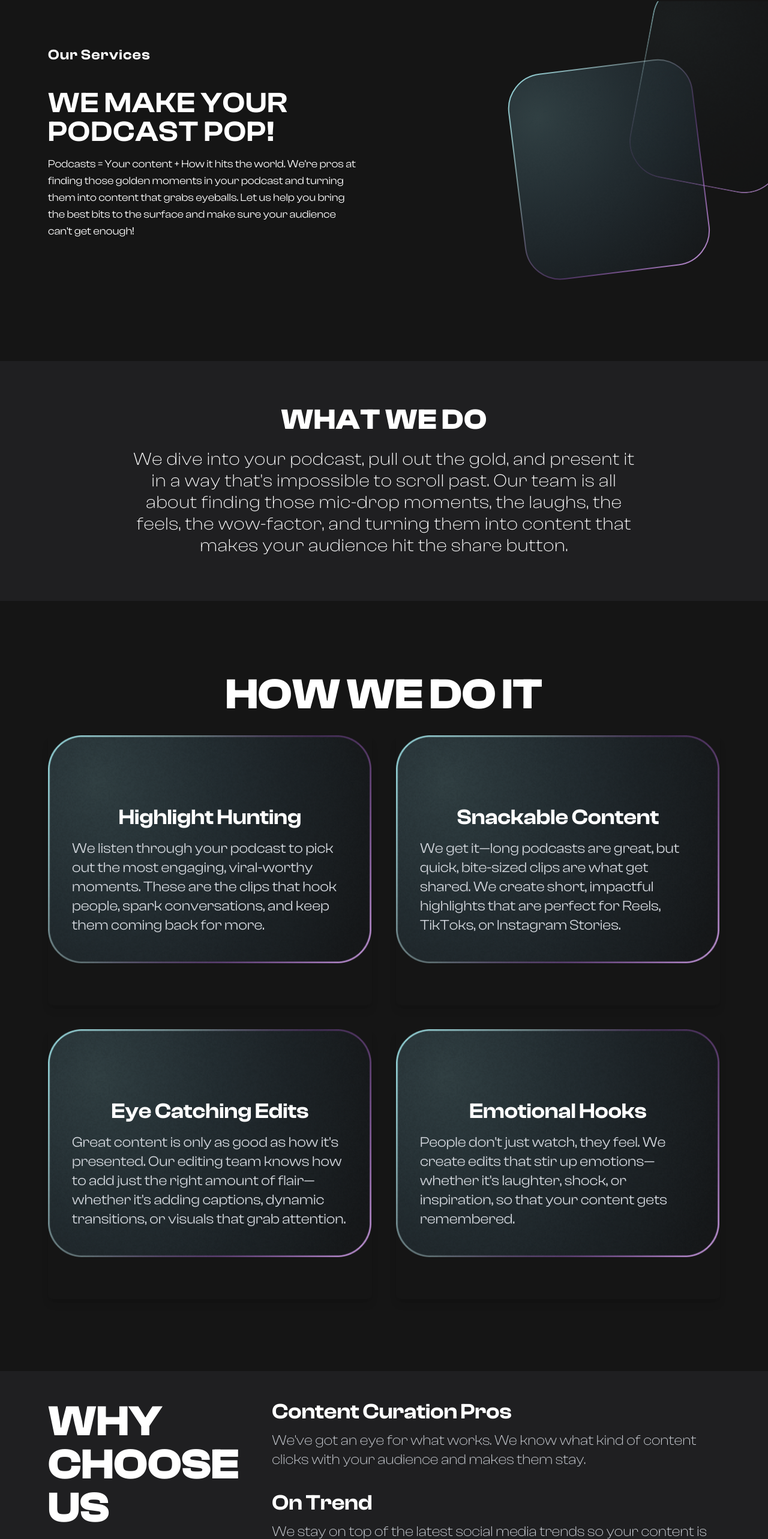
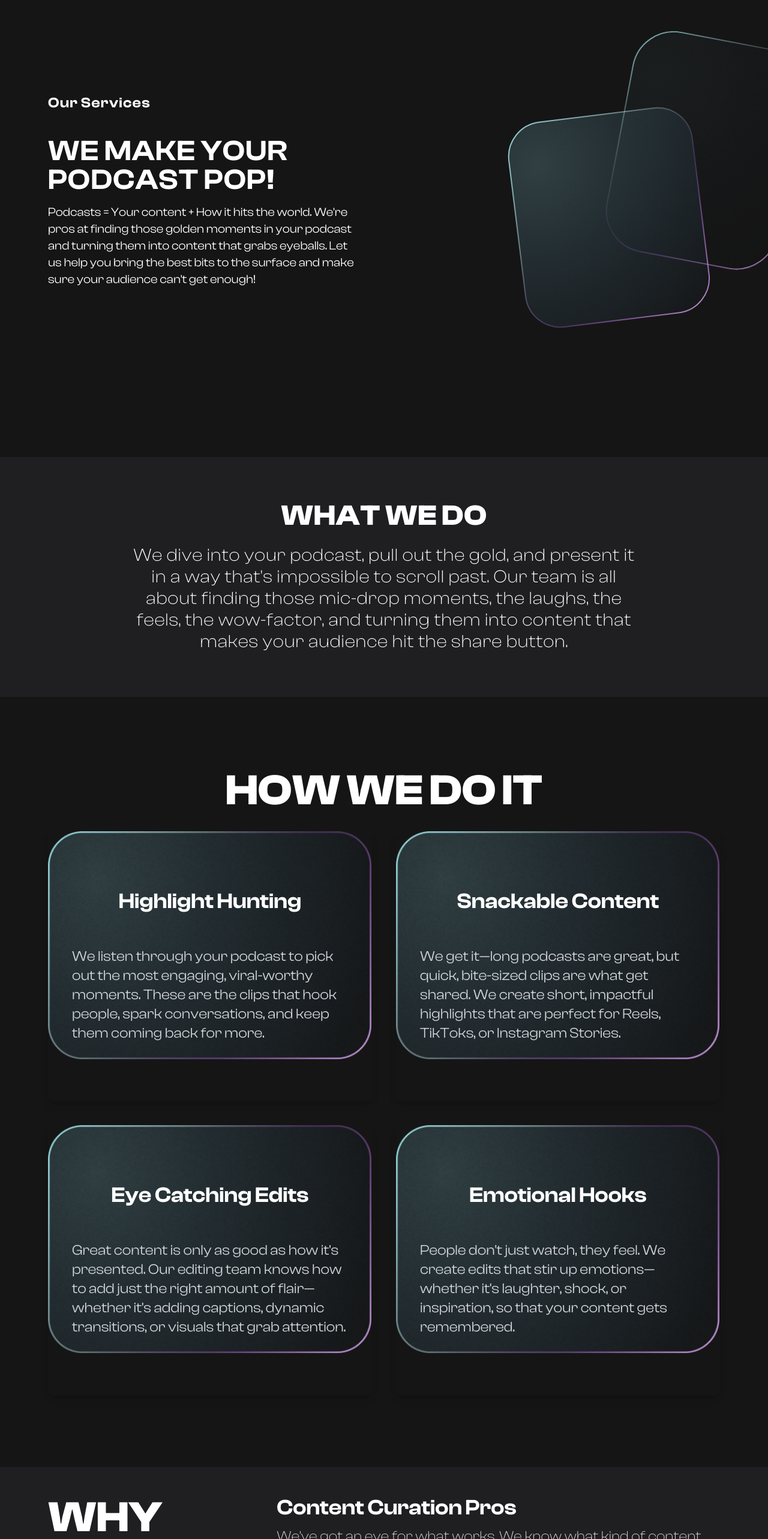
Before and after one commit to AESiR-0/cb-digital, a Next.js app: page /services in a window 1280 px wide. Shown: the part 78-2644 px from the top of the page at 60% size. Built offline with nearby package versions, Linux system fonts and the light colour scheme.

Commit message:
Refactor layout and styling across multiple components: update button positioning, enhance hero section title, adjust service section text alignment, and improve CTA section structure

```diff
--- a/app/components/Button.tsx
+++ b/app/components/Button.tsx
@@ -84,7 +84,7 @@ export function RoundedButton({
         }}
         className={`absolute flex duration-500 ${hover ? "scale-95 opacity-90" : "scale-100 opacity-100"
           } ${section === "CTA"
-            ? "top-2 left-1 md:top-5 md:left-3"
+            ? "top-5 left-3 md:top-5 md:left-3"
             : "top-6 right-16 md:top-7 md:right-20"
           }`}
       >
--- a/app/components/Navbar.tsx
+++ b/app/components/Navbar.tsx
@@ -24,22 +24,53 @@ export const Navbar = () => {
   const [isOpen, setIsOpen] = useState(false);
   const pathName = usePathname();
 
+  const toggleMenu = () => setIsOpen(!isOpen);
+  const closeMenu = () => setIsOpen(false);
+
   return (
     <div className="w-full fixed top-0 z-50 bg-primary">
       <div className="flex items-center justify-between px-5 md:px-20 xl:px-40 2xl:px-60 h-20 text-white max-w-screen-2xl mx-auto">
         {/* Logo */}
-        <Link href="/" onClick={() => setIsOpen(false)}>
+        <Link href="/" onClick={closeMenu}>
           <span className="font-wig text-4xl">CB</span>
         </Link>
 
         {/* Hamburger Menu */}
         <button
-          className="md:hidden focus:outline-none"
-          onClick={() => setIsOpen(!isOpen)}
+          className="md:hidden flex flex-col justify-center items-center space-y-2 focus:outline-none"
+          onClick={toggleMenu}
           aria-label="Toggle menu"
         >
+          <div
+            className={`w-8 h-0.5 bg-white transition-all transform duration-300 ${
+              isOpen ? "rotate-45 translate-y-2" : ""
+            }`}
+          ></div>
+          <div
+            className={`w-8 h-0.5 bg-white transition-all duration-300 ${
+              isOpen ? "opacity-0" : ""
+            }`}
+          ></div>
+          <div
+            className={`w-8 h-0.5 bg-white transition-all transform duration-300 ${
+              isOpen ? "-rotate-45 -translate-y-2" : ""
+            }`}
+          ></div>
+        </button>
+
+        {/* Mobile Menu */}
+        <div
+          className={`fixed inset-0 bg-secondary flex flex-col items-center justify-start py-40 space-y-6 text-lg transition-transform ${
+            isOpen ? "translate-x-0" : "-translate-x-full"
+          } md:hidden overflow-y-hidden h-screen`}
+        >
+          <button
+            className="absolute top-4 right-4 text-white"
+            onClick={closeMenu}
+            aria-label="Close menu"
+          >
             <svg
-            className="w-6 h-6"
+              className="w-8 h-8"
               fill="none"
               stroke="currentColor"
               viewBox="0 0 24 24"
@@ -49,28 +80,28 @@ export const Navbar = () => {
                 strokeLinecap="round"
                 strokeLinejoin="round"
                 strokeWidth={2}
-              d="M4 6h16M4 12h16m-7 6h7"
+                d="M6 18L18 6M6 6l12 12"
               />
             </svg>
           </button>
-
-        {/* Mobile Menu */}
-        <div
-          className={`fixed inset-0 bg-secondary flex flex-col items-center justify-center space-y-6 text-lg transition-transform ${isOpen ? "translate-x-0" : "-translate-x-full"
-            } md:hidden`}
-        >
+          <div className="flex flex-col items-center space-y-6">
             {navItems.map((item: NavItem, index) => (
               <Link
                 key={index}
                 href={item.link}
-              onClick={() => handleClick(item.link)}
-              className={`font-clash font-black ${item.link === pathName ? "text-accent" : "text-secondary-4"
+                onClick={() => {
+                  handleClick(item.link);
+                  closeMenu();
+                }}
+                className={`font-clash font-black ${
+                  item.link === pathName ? "text-accent" : "text-secondary-4"
                 } transition duration-200 hover:scale-95`}
               >
                 {item.title}
                 <div className="bg-accent h-[2px] w-full mt-1 scale-x-0 group-hover:scale-x-100 transition-transform duration-300"></div>
               </Link>
             ))}
+          </div>
         </div>
 
         {/* Desktop Menu */}
@@ -80,12 +111,14 @@ export const Navbar = () => {
               key={index}
               href={item.link}
               onClick={() => handleClick(item.link)}
-              className={`group ${item.link === pathName ? "text-accent" : "text-secondary-4"
+              className={`group ${
+                item.link === pathName ? "text-accent" : "text-secondary-4"
               } transition duration-200 hover:scale-95`}
             >
               {item.title}
               <div
-                className={`h-[2px] w-full transition-transform duration-300 ${item.link === pathName
+                className={`h-[2px] w-full transition-transform duration-300 ${
+                  item.link === pathName
                     ? "bg-accent scale-x-100"
                     : "scale-x-0 group-hover:scale-x-100 bg-accent"
                 }`}
--- a/app/components/sections/Hero.tsx
+++ b/app/components/sections/Hero.tsx
@@ -16,7 +16,9 @@ export default function Hero({
   return (
     <div className="w-screen h-auto md:h-[85vh] py-10 gap-10 md:gap-40 bg-primary flex flex-col md:flex-row items-center overflow-hidden">
       <div className="w-full md:w-[750px] px-5 md:px-20 text-white">
-        <Title alignment="left" title={title} />
+        <h1 className="my-10 font-clash font-bold uppercase text-left max-md:text-6xl   max-md:text-center leading-none text-[5.5rem]">
+          {title}
+        </h1>
         <h5 className="text-2xl md:text-[32px] my-3 tracking-wide font-clash font-semibold leading-none">
           {subheading}
         </h5>
--- a/app/components/sections/service/HowWeDoIt.tsx
+++ b/app/components/sections/service/HowWeDoIt.tsx
@@ -32,7 +32,7 @@ const HowWeDoIt = () => {
         {features.map((feature, index) => (
           <div
             key={index}
-            className="relative bg-[url('/static/card/HowWeDoIt.png')] bg-no-repeat bg-contain items-center p-3  md:px-10 text-white flex flex-col justify-center  rounded-lg shadow-lg h-[300px] md:h-[400px] lg:h-[450px]"
+            className="relative md:gap-10   bg-[url('/static/card/HowWeDoIt.png')] bg-no-repeat bg-contain items-center p-3  md:px-10 text-white flex flex-col justify-center  rounded-lg shadow-lg h-[300px] md:h-[400px] lg:h-[450px]"
           >
             <h3 className="md:text-4xl text-xl  sm:text-3xl font-semibold mb-4">{feature.title}</h3>
             <p className="text-lg md:text-2xl sm:text-xl text-gray-300">{feature.description}</p>
--- a/app/components/sections/service/Services.tsx
+++ b/app/components/sections/service/Services.tsx
@@ -2,29 +2,41 @@ import Image from "next/image";
 import Card from "../../Cards";
 import Title from "../../Title";
 import Card2 from "@/public/static/card/Card2.svg";
+
 export default function Services() {
-  return <>
-    <div className="w-screen h-[80vh] gap-40 font-clash     bg-primary  flex items-center overflow-hidden ">
-      <div className=" w-[750px]   flex flex-col gap-8 -mt-24 h-fit leading-none px-20 text-white ">
+  return (
+    <>
+      <div className="w-screen h-screen  gap-20 sm:gap-40 font-clash bg-primary flex flex-col md:flex-row items-center overflow-hidden">
+        {/* Text section */}
+        <div className="w-full sm:w-[750px] flex flex-col gap-8 -mt-24 h-full max-md:items-center max-md:text-center  justify-center  leading-none px-5 sm:px-20 text-white text-center md:text-left">
           <h5 className="text-[24px] normal-case font-semibold my-3 tracking-wider font-clash leading-none">
             Our Services
           </h5>
-        <div className="w-[35rem] flex flex-col gap-4">
-          <h1 className="uppercase text-5xl tracking-wide  text-left font-semibold">We Make Your Podcast Pop!</h1>
-                   <p className="text-lg font-normal pr-10 font-clash leading-wide normal-case ">
-
-            Podcasts = Your content + How it hits the world.
-            We're pros at finding those golden moments in your podcast and turning them into content that grabs eyeballs. Let us help you bring the best bits to the surface and make sure your audience can't get enough!        </p>
+          <div className="w-full sm:w-[35rem] flex flex-col gap-4">
+            <h1 className="uppercase text-4xl sm:text-5xl tracking-wide md:text-left font-semibold">
+              We Make Your Podcast Pop!
+            </h1>
+            <p className="text-lg sm:text-xl font-normal md:pr-10 font-clash leading-relaxed normal-case">
+              Podcasts = Your content + How it hits the world. We're pros at
+              finding those golden moments in your podcast and turning them into
+              content that grabs eyeballs. Let us help you bring the best bits
+              to the surface and make sure your audience can't get enough!
+            </p>
           </div>
         </div>
-      <div className="relative right-16 z-20 ">
+
+        {/* Image and Card */}
+        <div className=" md:relative max-md:hidden right-0 sm:right-16 z-20 mt-10 sm:mt-0">
           <Card />
           <Image
             className="absolute opacity-100 -top-32 scale-105 z-20 -right-40"
             alt="absolute card"
             src={Card2}
+            height={500} // Adjust the height as needed
+            width={500} // Adjust the width as needed
           />
         </div>
       </div>
-  </>;
+    </>
+  );
 }
--- a/app/components/sections/service/WhyChooseUs.tsx
+++ b/app/components/sections/service/WhyChooseUs.tsx
@@ -21,23 +21,23 @@ const content = [
 
 const WhyChooseUs = () => {
   return (
-    <section className="flex  flex-col md:flex-row font-clash items-start justify-start bg-secondary text-white py-12 px-20">
+    <section className="flex  flex-col md:flex-row font-clash items-start justify-start bg-secondary text-white py-12 px-10 md:px-20">
       {/* Left Side - Title */}
       <div className="w-full md:w-1/3 mb-8 md:mb-0">
-        <h2 className="text-7xl font-bold leading-none">
-          WHY
-          <br />
-          CHOOSE
-          <br />
-          US
+        <h2 className="md:text-7xl max-md:px-2 max-md:font-bold max-md:text-center text-4xl  gap-2 flex md:flex-col flex-row font-bold leading-none">
+          <span>WHY</span> <span>CHOOSE</span>
+          <span>US</span>
         </h2>
+        <span className="md:hidden block h-[1px] mt-2 bg-gray-400 opacity-85 w-full px-10"></span>
       </div>
 
       {/* Right Side - Content */}
       <div className="w-full h-full flex flex-col justify-center md:w-2/3 space-y-6">
         {content.map((data, index) => (
-          <div className="">
-            <h3 className="text-4xl font-semibold">{data.title}</h3>
+          <div className="px-2">
+            <h3 className="text-4xl max-md:text-3xl font-semibold">
+              {data.title}
+            </h3>
             <p className="text-gray-300 text-2xl py-3 font-light">
               {data.content}
             </p>
--- a/app/components/sections/work/CTA.tsx
+++ b/app/components/sections/work/CTA.tsx
@@ -3,27 +3,28 @@ import Image from "next/image";
 import Card2 from "@/public/static/card/Card2.svg";
 import { RoundedButton } from "@/app/components/Button";
 
-
 export default function CTA() {
   return (
-    <div className="w-screen py-10 px-32  h-full  flex items-center  font-clash  ">
-      <div className="">
+    <div className="w-screen bg-secondary py-10 px-5 md:px-20 lg:px-40 flex items-center justify-between flex-col-reverse md:flex-row font-clash">
+      {/* Left Column: Text Content */}
+      <div className="flex flex-col items-center md:items-start px-5 md:px-10 md:w-1/2 h-full text-center md:text-left font-bold">
+        <h1 className="text-4xl sm:text-5xl md:text-6xl py-4 leading-tight">
+          Let's make something Awesome
+        </h1>
+        <div className="flex justify-center md:justify-start">
+          <RoundedButton size="xl" section="CTA" text="Start a project!" />
+        </div>
+      </div>
+
+      {/* Right Column: Image */}
+      <div className="md:w-1/2  hidden md:flex justify-center items-center pt-6 md:pt-0">
         <Image
-          className=""
+          className="w-full max-w-[400px] md:max-w-[512px]"
           height={512}
           width={512}
-          alt="absolute card"
+          alt="Call to action card"
           src={Card2}
         />
-      </div>
-      <div className="flex flex-col items-center px-10 h-full font-bold ">
-        <h1 className="text-6xl py-8 leading-tight  w-1/2">
-          {" "}
-          Lets make something Awesome
-        </h1>
-        <div className="flex justify-start   ">
-          <RoundedButton size="xl" section="CTA" text="Start a project!" />
-        </div>
       </div>
     </div>
   );
--- a/app/components/sections/work/Hero.tsx
+++ b/app/components/sections/work/Hero.tsx
@@ -2,13 +2,17 @@ import React from "react";
 
 export default function Hero() {
   return (
-    <div className="flex justify-center mt-10 mb-16 items-center w-screen px-20">
-      <div className="w-1/2">
-        <h1 className="w-[45%] uppercase text-8xl font-clash font-bold">
-          Our Work
+    <div className="flex flex-col h-[40vh] md:h-[60vh] md:flex-row justify-end items-center w-screen px-5 md:px-20 mt-10 ">
+      {/* Title Section */}
+      <div className="w-full md:w-1/2  text-center md:text-left">
+        <h1 className="text-5xl md:flex md:flex-col max-md:-mt-20 sm:text-6xl md:text-[7rem] font-clash font-bold uppercase">
+          Our <span>Work</span>
         </h1>
+        <span className="md:hidden block h-[1px] mt-5 bg-gray-400 opacity-85 w-full px-20"></span>
       </div>
-      <div className="w-1/2 px-14  text-3xl font-clash">
+
+      {/* Description Section */}
+      <div className="w-full md:w-1/2 px-5 md:px-10 md:text-3xl text-lg sm:text-3xl font-clash text-center md:text-left mt-6 md:mt-0">
         At CB Digital, we craft engaging podcasts and reels that resonate with
         your audience. From concept to final cut, every project is tailored to
         amplify your message and spark action.
```
Lines whose indentation alone changed are shown as unchanged.
